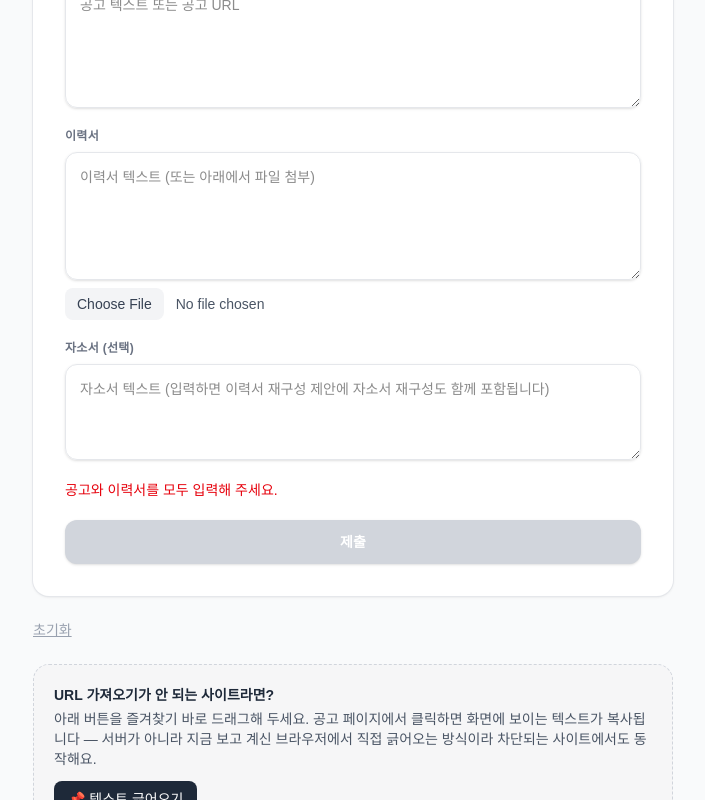
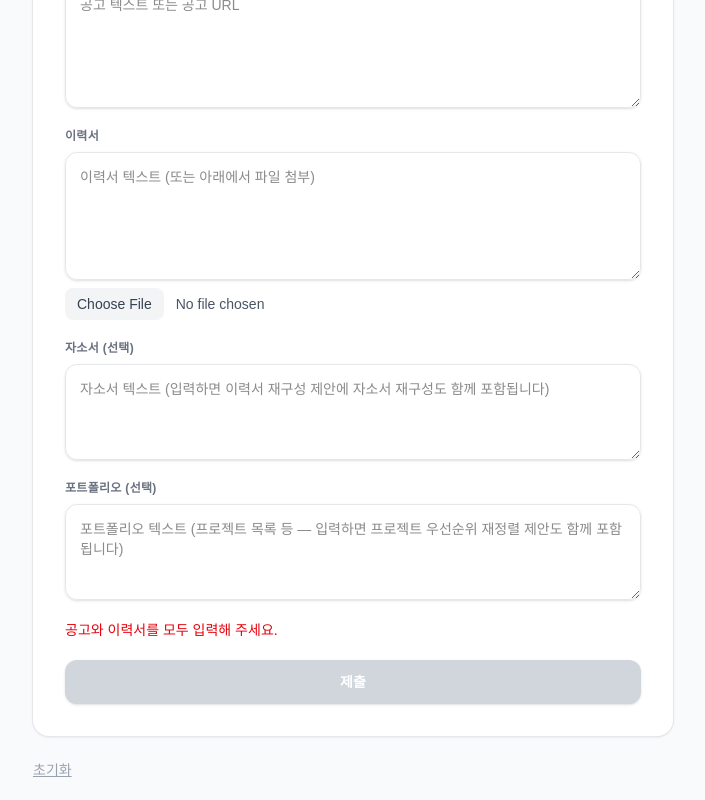
Before and after one commit to 0se0/globalfit, a Next.js app: page / in a window 1280 px wide. Shown: the part 374-1174 px from the top of the page, without its empty margins (287-992 px from the left). Built offline with nearby package versions, Linux system fonts and the light colour scheme.

Commit message:
feat: add portfolio reconstruction suggestion
Extends the same suggest-resume call to also reorder/reprioritize the
portfolio's existing projects, completing PRD's three input types
(resume/cover letter/portfolio) without adding a new API call.

```diff
--- a/app/api/suggest-resume/route.ts
+++ b/app/api/suggest-resume/route.ts
@@ -13,12 +13,14 @@ const RESPONSE_SCHEMA = {
   properties: {
     resume_suggestion: { type: Type.STRING },
     cover_letter_suggestion: { type: Type.STRING },
+    portfolio_suggestion: { type: Type.STRING },
     confirmed_gap_stacks: { type: Type.ARRAY, items: { type: Type.STRING } },
     interview_questions: { type: Type.ARRAY, items: { type: Type.STRING } },
   },
   required: [
     "resume_suggestion",
     "cover_letter_suggestion",
+    "portfolio_suggestion",
     "confirmed_gap_stacks",
     "interview_questions",
   ],
@@ -27,6 +29,7 @@ const RESPONSE_SCHEMA = {
 const RULES = `Follow these rules exactly:
 - resume_suggestion: rewrite the resume text with ONLY reordering of sentences/paragraphs, rewording with synonyms, shifting emphasis, or rephrasing existing facts/numbers (e.g. "팀 프로젝트 참여" -> "5인 팀에서 백엔드 담당"). NEVER add a new fact, number, experience, project name, or technology/stack name that is not already present in the original document. Output in the same language as the original document.
 - cover_letter_suggestion: if a cover letter document is provided below, rewrite it with the SAME restrictions as resume_suggestion (only reordering paragraphs, rewording, shifting emphasis — never adding new facts). If NO cover letter document is provided, return an empty string "" for this field.
+- portfolio_suggestion: if a portfolio document is provided below, rewrite it with the SAME restrictions as resume_suggestion, focused on reordering/prioritizing existing projects to best match the job posting's stacks (never inventing a new project or stack). If NO portfolio document is provided, return an empty string "" for this field.
 - confirmed_gap_stacks: you are given a list of "candidate stacks" the job posting needs. For each candidate, include it in this array ONLY IF that exact stack is already literally mentioned somewhere in the original resume document (even briefly, e.g. in a project description). If a candidate is not mentioned anywhere in the original resume document, do NOT include it. Never guess or assume presence. If none are confirmed, return an empty array.
 - interview_questions: generate EXACTLY 2 realistic technical interview follow-up questions, as an interviewer would ask after reading this resume alongside the job posting's required/preferred stacks. Each question MUST reference a specific project, experience, or technology that is literally mentioned in the original resume document — do not invent scenarios or reference anything not in the document. Output in the same language as the original document.`;
 
@@ -46,6 +49,11 @@ Resume document:
 Cover letter document (optional, may be empty):
 """
 {{COVER_LETTER_TEXT}}
+"""
+
+Portfolio document (optional, may be empty):
+"""
+{{PORTFOLIO_TEXT}}
 """`;
 
 const FILE_PROMPT = `You are helping rewrite a resume/application document (attached as a file), checking which candidate stacks it already mentions, and drafting interview follow-up questions. ${RULES}
@@ -59,21 +67,28 @@ Candidate stacks to check:
 Cover letter document (optional, may be empty):
 """
 {{COVER_LETTER_TEXT}}
+"""
+
+Portfolio document (optional, may be empty):
+"""
+{{PORTFOLIO_TEXT}}
 """`;
 
 interface GeminiSuggestionOutput {
   resume_suggestion: string;
   cover_letter_suggestion: string;
+  portfolio_suggestion: string;
   confirmed_gap_stacks: string[];
   interview_questions: string[];
 }
 
 export async function POST(request: Request) {
-  const { resumeText, resumeFile, coverLetterText, gapStacks, jobStacks } =
+  const { resumeText, resumeFile, coverLetterText, portfolioText, gapStacks, jobStacks } =
     (await request.json()) as {
       resumeText?: string;
       resumeFile?: { dataBase64: string; mimeType: string };
       coverLetterText?: string;
+      portfolioText?: string;
       gapStacks?: string[];
       jobStacks?: string[];
     };
@@ -88,6 +103,7 @@ export async function POST(request: Request) {
   const candidateStacksText = (gapStacks ?? []).join(", ") || "(none)";
   const jobStacksText = (jobStacks ?? []).join(", ") || "(none)";
   const coverLetterTextValue = coverLetterText?.trim() || "(none provided)";
+  const portfolioTextValue = portfolioText?.trim() || "(none provided)";
 
   try {
     const ai = new GoogleGenAI({ apiKey: process.env.GEMINI_API_KEY });
@@ -99,7 +115,8 @@ export async function POST(request: Request) {
               {
                 text: FILE_PROMPT.replace("{{CANDIDATE_STACKS}}", candidateStacksText)
                   .replace("{{JOB_STACKS}}", jobStacksText)
-                  .replace("{{COVER_LETTER_TEXT}}", coverLetterTextValue),
+                  .replace("{{COVER_LETTER_TEXT}}", coverLetterTextValue)
+                  .replace("{{PORTFOLIO_TEXT}}", portfolioTextValue),
               },
               {
                 inlineData: {
@@ -113,7 +130,8 @@ export async function POST(request: Request) {
       : TEXT_PROMPT.replace("{{CANDIDATE_STACKS}}", candidateStacksText)
           .replace("{{JOB_STACKS}}", jobStacksText)
           .replace("{{RESUME_TEXT}}", resumeText as string)
-          .replace("{{COVER_LETTER_TEXT}}", coverLetterTextValue);
+          .replace("{{COVER_LETTER_TEXT}}", coverLetterTextValue)
+          .replace("{{PORTFOLIO_TEXT}}", portfolioTextValue);
 
     const result = await retryOnce(async () => {
       const response = await ai.models.generateContent({
--- a/app/page.tsx
+++ b/app/page.tsx
@@ -27,6 +27,7 @@ interface SavedEntry {
   resumeText: string;
   resumeFile: ResumeFile | null;
   coverLetterText: string;
+  portfolioText: string;
   savedAt: string;
 }
 
@@ -66,6 +67,7 @@ interface ApplicantInput {
 interface SuggestionResult {
   resume_suggestion: string;
   cover_letter_suggestion: string;
+  portfolio_suggestion: string;
   confirmed_gap_stacks: string[];
   interview_questions: string[];
 }
@@ -253,6 +255,7 @@ export default function Home() {
   const [resumeText, setResumeText] = useState("");
   const [resumeFile, setResumeFile] = useState<ResumeFile | null>(null);
   const [coverLetterText, setCoverLetterText] = useState("");
+  const [portfolioText, setPortfolioText] = useState("");
   const [savedEntry, setSavedEntry] = useState<SavedEntry | null>(null);
   const [isFetchingUrl, setIsFetchingUrl] = useState(false);
   const [fetchError, setFetchError] = useState<string | null>(null);
@@ -348,6 +351,7 @@ export default function Home() {
     setResumeText(entry.resumeText);
     setResumeFile(entry.resumeFile ?? null);
     setCoverLetterText(entry.coverLetterText ?? "");
+    setPortfolioText(entry.portfolioText ?? "");
     setSavedEntry(entry);
   }, []);
 
@@ -487,6 +491,7 @@ export default function Home() {
         body: JSON.stringify({
           ...applicantInput,
           coverLetterText: coverLetterText.trim() || undefined,
+          portfolioText: portfolioText.trim() || undefined,
           gapStacks,
           jobStacks,
         }),
@@ -542,6 +547,7 @@ export default function Home() {
       resumeText,
       resumeFile,
       coverLetterText,
+      portfolioText,
       savedAt: new Date().toISOString(),
     };
     localStorage.setItem(STORAGE_KEY, JSON.stringify(entry));
@@ -559,6 +565,7 @@ export default function Home() {
     setResumeText("");
     setResumeFile(null);
     setCoverLetterText("");
+    setPortfolioText("");
     setSavedEntry(null);
     setFetchError(null);
     setFileError(null);
@@ -895,6 +902,22 @@ export default function Home() {
             />
           </div>
 
+          <div className="flex flex-col gap-2">
+            <label
+              htmlFor="portfolio"
+              className="text-xs font-semibold uppercase tracking-wide text-gray-500"
+            >
+              포트폴리오 (선택)
+            </label>
+            <textarea
+              id="portfolio"
+              value={portfolioText}
+              onChange={(e) => setPortfolioText(e.target.value)}
+              placeholder="포트폴리오 텍스트 (프로젝트 목록 등 — 입력하면 프로젝트 우선순위 재정렬 제안도 함께 포함됩니다)"
+              className="min-h-24 rounded-xl border border-gray-200 p-3.5 text-sm shadow-sm transition focus:border-indigo-500 focus:outline-none focus:ring-2 focus:ring-indigo-500/30"
+            />
+          </div>
+
           {!isJdUrl && isEmpty && (
             <p className="text-sm text-red-600">
               공고와 이력서를 모두 입력해 주세요.
@@ -955,6 +978,12 @@ export default function Home() {
               <p>
                 <span className="font-semibold">자소서:</span>{" "}
                 {savedEntry.coverLetterText.slice(0, 30)}
+              </p>
+            )}
+            {savedEntry.portfolioText && (
+              <p>
+                <span className="font-semibold">포트폴리오:</span>{" "}
+                {savedEntry.portfolioText.slice(0, 30)}
               </p>
             )}
           </div>
@@ -1145,6 +1174,17 @@ export default function Home() {
               </div>
             )}
 
+            {portfolioText.trim() && suggestionResult.portfolio_suggestion.trim() && (
+              <div className="mt-4 border-t border-gray-100 pt-4">
+                <p className="mb-2 text-xs font-semibold uppercase tracking-wide text-gray-400">
+                  포트폴리오 재구성 제안
+                </p>
+                <pre className="overflow-x-auto whitespace-pre-wrap break-words rounded-xl bg-gray-50 p-4 text-sm text-gray-800">
+                  {suggestionResult.portfolio_suggestion}
+                </pre>
+              </div>
+            )}
+
             <div className="mt-4 border-t border-gray-100 pt-4">
               <p className="mb-2 text-xs font-semibold uppercase tracking-wide text-gray-400">
                 개선 제안서
```
Also changed, not shown: test/fixtures/portfolio-ko.txt (added), 1 other file (tests, documents, lock files or other folders).
